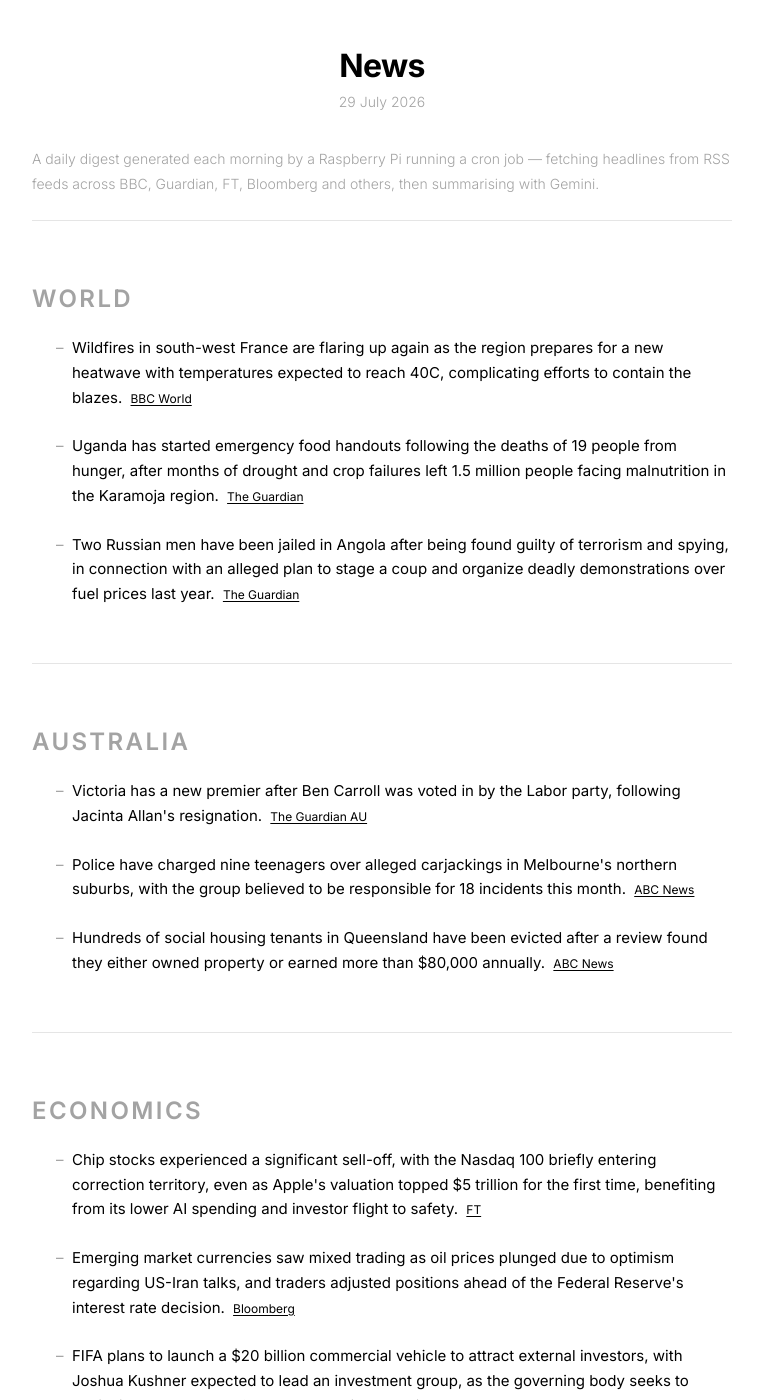
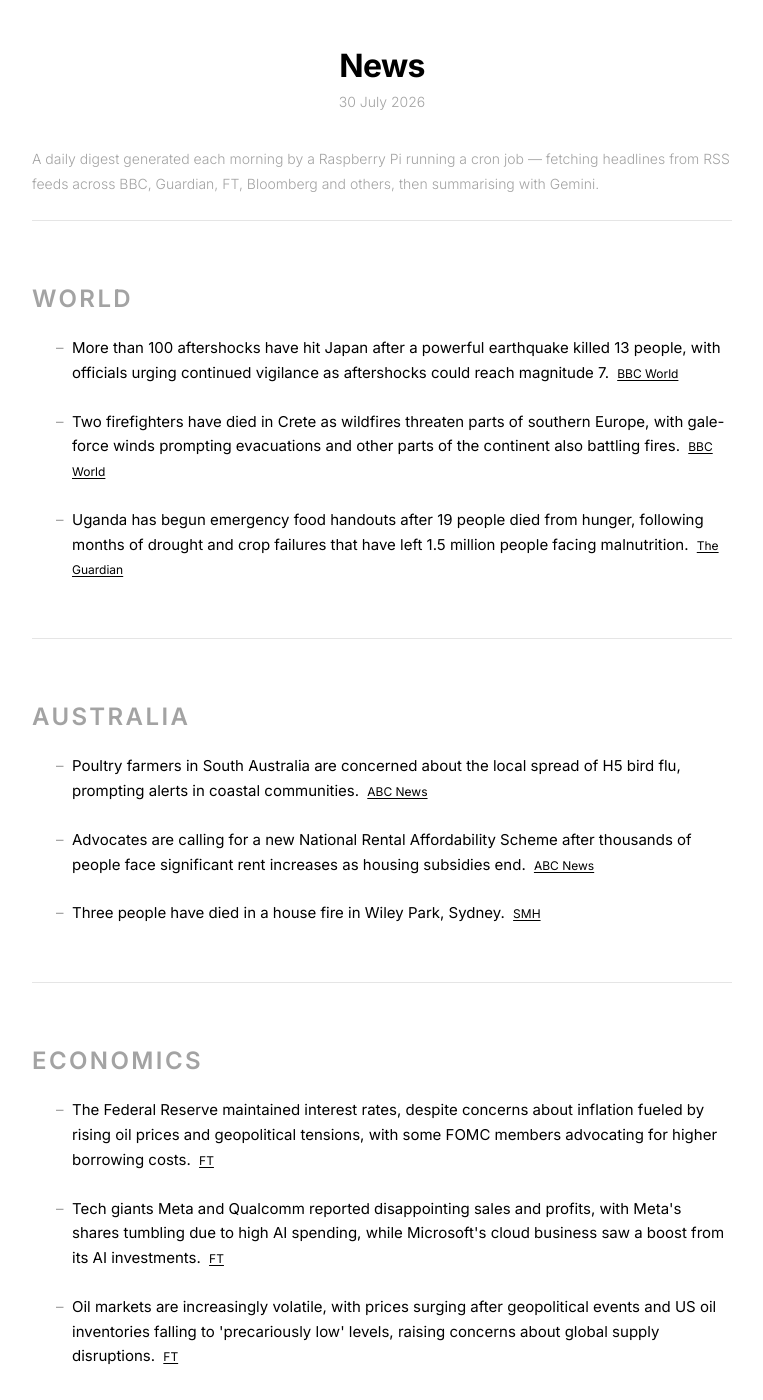
Before and after one commit to s-jac/s-jac.github.io, a Jekyll site: the page built from projects/news.html, in a window 1280 px wide and 1400 px high. Shown: the whole window, without its empty margins (258-1021 px from the left). Built offline with Jekyll 4.4.1, drawn with Linux system fonts in a browser that asks for light colours; some of the changed text lies outside the part shown.

Commit message:
daily news update 30 July 2026

```diff
--- a/_data/news.json
+++ b/_data/news.json
@@ -1,22 +1,22 @@
 {
-  "date": "29 July 2026",
-  "generated_at": "2026-07-28T21:00:24.529462+00:00",
+  "date": "30 July 2026",
+  "generated_at": "2026-07-29T21:01:21.639759+00:00",
   "sections": [
     {
       "heading": "World",
       "bullets": [
         {
-          "text": "Wildfires in south-west France are flaring up again as the region prepares for a new heatwave with temperatures expected to reach 40C, complicating efforts to contain the blazes.",
+          "text": "More than 100 aftershocks have hit Japan after a powerful earthquake killed 13 people, with officials urging continued vigilance as aftershocks could reach magnitude 7.",
           "source": "BBC World",
           "url": "https://www.bbc.com/news/world"
         },
         {
-          "text": "Uganda has started emergency food handouts following the deaths of 19 people from hunger, after months of drought and crop failures left 1.5 million people facing malnutrition in the Karamoja region.",
-          "source": "The Guardian",
-          "url": "https://www.theguardian.com"
+          "text": "Two firefighters have died in Crete as wildfires threaten parts of southern Europe, with gale-force winds prompting evacuations and other parts of the continent also battling fires.",
+          "source": "BBC World",
+          "url": "https://www.bbc.com/news/world"
         },
         {
-          "text": "Two Russian men have been jailed in Angola after being found guilty of terrorism and spying, in connection with an alleged plan to stage a coup and organize deadly demonstrations over fuel prices last year.",
+          "text": "Uganda has begun emergency food handouts after 19 people died from hunger, following months of drought and crop failures that have left 1.5 million people facing malnutrition.",
           "source": "The Guardian",
           "url": "https://www.theguardian.com"
         }
@@ -26,19 +26,19 @@
       "heading": "Australia",
       "bullets": [
         {
-          "text": "Victoria has a new premier after Ben Carroll was voted in by the Labor party, following Jacinta Allan's resignation.",
-          "source": "The Guardian AU",
-          "url": "https://www.theguardian.com/au"
-        },
-        {
-          "text": "Police have charged nine teenagers over alleged carjackings in Melbourne's northern suburbs, with the group believed to be responsible for 18 incidents this month.",
+          "text": "Poultry farmers in South Australia are concerned about the local spread of H5 bird flu, prompting alerts in coastal communities.",
           "source": "ABC News",
           "url": "https://www.abc.net.au/news"
         },
         {
-          "text": "Hundreds of social housing tenants in Queensland have been evicted after a review found they either owned property or earned more than $80,000 annually.",
+          "text": "Advocates are calling for a new National Rental Affordability Scheme after thousands of people face significant rent increases as housing subsidies end.",
           "source": "ABC News",
           "url": "https://www.abc.net.au/news"
+        },
+        {
+          "text": "Three people have died in a house fire in Wiley Park, Sydney.",
+          "source": "SMH",
+          "url": "https://www.smh.com.au"
         }
       ]
     },
@@ -46,17 +46,17 @@
       "heading": "Economics",
       "bullets": [
         {
-          "text": "Chip stocks experienced a significant sell-off, with the Nasdaq 100 briefly entering correction territory, even as Apple's valuation topped $5 trillion for the first time, benefiting from its lower AI spending and investor flight to safety.",
+          "text": "The Federal Reserve maintained interest rates, despite concerns about inflation fueled by rising oil prices and geopolitical tensions, with some FOMC members advocating for higher borrowing costs.",
           "source": "FT",
           "url": "https://www.ft.com"
         },
         {
-          "text": "Emerging market currencies saw mixed trading as oil prices plunged due to optimism regarding US-Iran talks, and traders adjusted positions ahead of the Federal Reserve's interest rate decision.",
-          "source": "Bloomberg",
-          "url": "https://www.bloomberg.com/markets"
+          "text": "Tech giants Meta and Qualcomm reported disappointing sales and profits, with Meta's shares tumbling due to high AI spending, while Microsoft's cloud business saw a boost from its AI investments.",
+          "source": "FT",
+          "url": "https://www.ft.com"
         },
         {
-          "text": "FIFA plans to launch a $20 billion commercial vehicle to attract external investors, with Joshua Kushner expected to lead an investment group, as the governing body seeks to capitalize on the World Cup's commercial potential.",
+          "text": "Oil markets are increasingly volatile, with prices surging after geopolitical events and US oil inventories falling to 'precariously low' levels, raising concerns about global supply disruptions.",
           "source": "FT",
           "url": "https://www.ft.com"
         }
```
